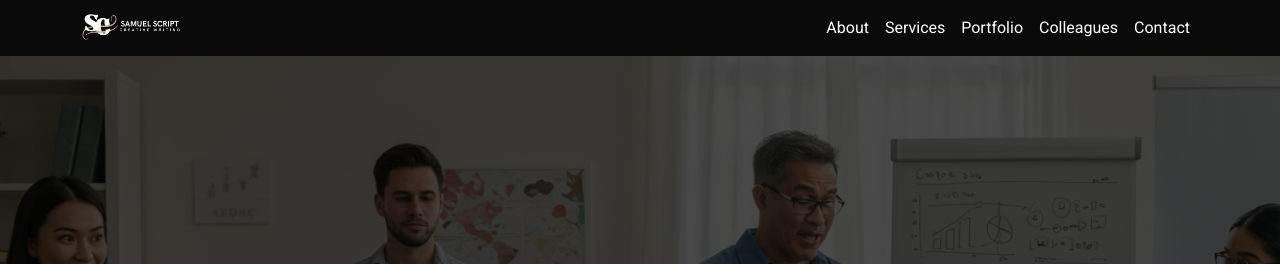
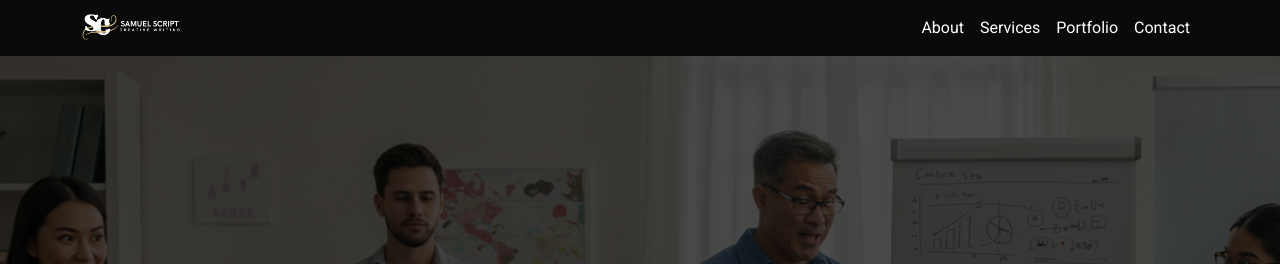
Before and after one commit to dsunsamg/samuelscript, a PHP site: page / in a window 1280 px wide. Shown: the top 264 px of the page. Run offline with PHP 8.4, Linux system fonts and the light colour scheme; data that the repository does not hold is empty; some libraries are stand-ins or nearby versions.

Commit message:
Comment out Colleagues section and navbar link

```diff
--- a/index.php
+++ b/index.php
@@ -306,7 +306,7 @@ background: #229954;
                 <li class="nav-item"><a class="nav-link" href="#about">About</a></li>
                 <li class="nav-item"><a class="nav-link" href="#services">Services</a></li>
                 <li class="nav-item"><a class="nav-link" href="#portfolio">Portfolio</a></li>
-                <li class="nav-item"><a class="nav-link" href="#colleagues">Colleagues</a></li>
+                <?php /* <li class="nav-item"><a class="nav-link" href="#colleagues">Colleagues</a></li> */ ?>
                 <li class="nav-item"><a class="nav-link" href="#contact">Contact</a></li>
             </ul>
         </div>
@@ -470,6 +470,7 @@ background: #229954;
 </div>
 
 
+<?php /*
 <!-- Colleagues Section -->
 <section id="colleagues" class="py-5 bg-light" data-aos="fade-up">
   <div class="container">
@@ -576,6 +577,7 @@ background: #229954;
     </div>
   </div>
 </section>
+*/ ?>
 
 <!--<section id="feedback" class="py-5" data-aos="fade-up">
   <div class="container">
```
Also changed, not shown: .cpanel.yml, 1 other file.
